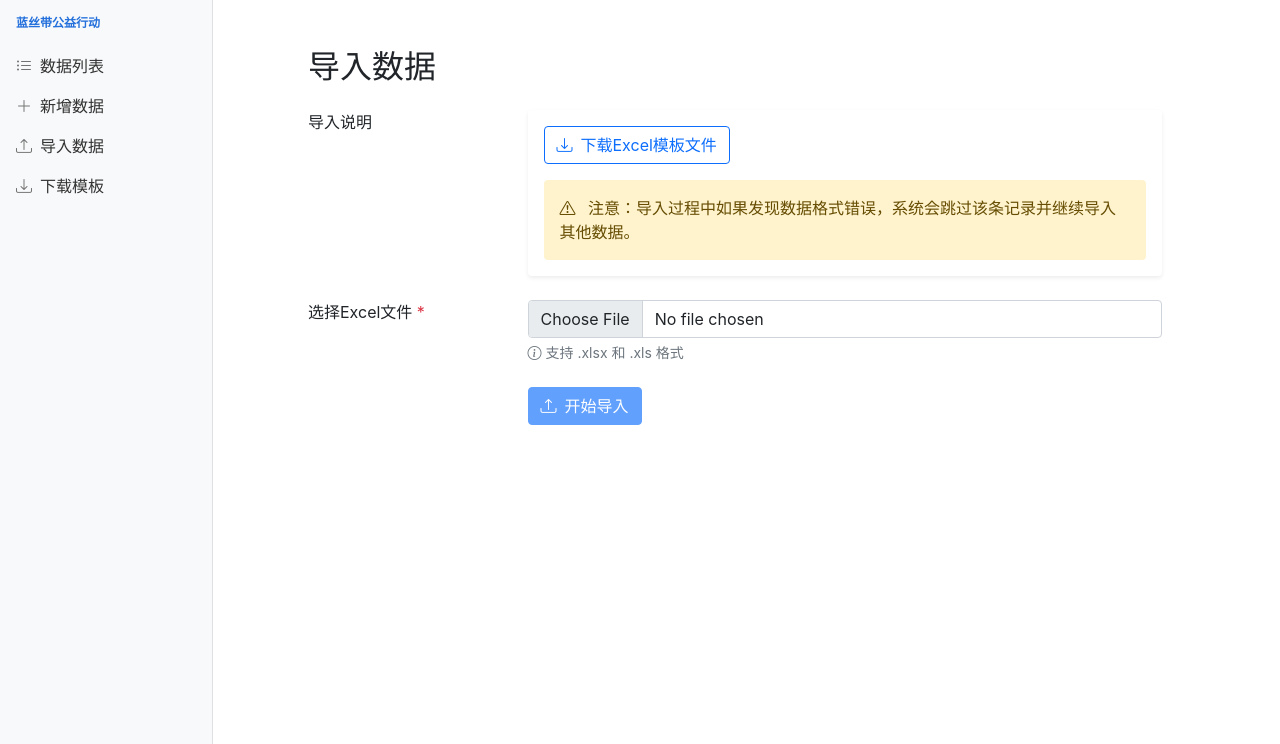
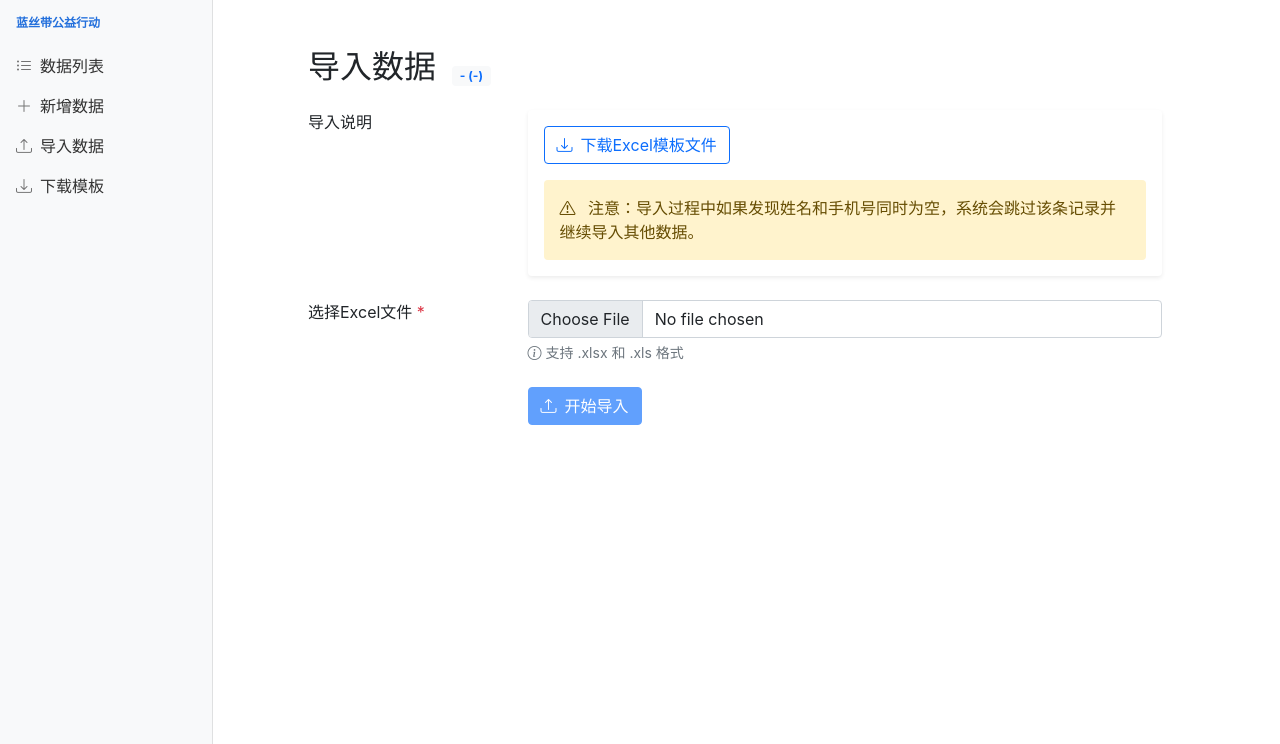
Before and after one commit to feelang/zhejiangcf-django, a Django app: template lsd/templates/lsd/import_surveys.html in a window 1280 px wide. Shown: the part 56-800 px from the top of the page. Run offline with Django 3.2, Linux system fonts and the light colour scheme; the template is opened without the code that fills it, so the values that code supplies are empty; parts of the project's set-up code (start-up, migrations or seed data) failed here and were passed over; some libraries are stand-ins or nearby versions.

Commit message:
feat: title

```diff
--- a/lsd/templates/lsd/create_survey.html
+++ b/lsd/templates/lsd/create_survey.html
@@ -14,7 +14,11 @@
     {% endfor %}
 </div>
 {% endif %}
-    <h2 class="mb-4">新增数据</h2>
+
+    <div class="d-flex align-items-end mb-4">
+        <h1 class="h2 mb-0 me-3">新增数据</h1>
+        <span class="badge bg-light text-primary">{{ organization_name | default:"-" }} ({{ organization_code | default:"-"}})</span>
+    </div>
 
     <form id="createForm" class="needs-validation" novalidate>
         <div class="row mb-3">
--- a/lsd/templates/lsd/import_surveys.html
+++ b/lsd/templates/lsd/import_surveys.html
@@ -16,8 +16,8 @@
     {% endif %}
 
     <div class="d-flex align-items-end mb-4">
-        <h2 class="mb-0 me-3">导入数据</h2>
-        <span class="badge bg-light text-primary">{{ organization.name }}</span>
+        <h1 class="h2 mb-0 me-3">导入数据</h1>
+        <span class="badge bg-light text-primary">{{ organization_name | default:"-" }} ({{ organization_code | default:"-"}})</span>
     </div>
 
     <form method="post" enctype="multipart/form-data" action="{% url 'lsd:import_surveys' %}" class="needs-validation" novalidate>
@@ -38,7 +38,7 @@
                         </div>
                         <div class="alert alert-warning border-0 mb-0">
                             <i class="bi bi-exclamation-triangle me-2"></i>
-                            注意：导入过程中如果发现数据格式错误，系统会跳过该条记录并继续导入其他数据。
+                            注意：导入过程中如果发现姓名和手机号同时为空，系统会跳过该条记录并继续导入其他数据。
                         </div>
                     </div>
                 </div>
```
Also changed, not shown: lsd/views.py (+8 -2 lines).
